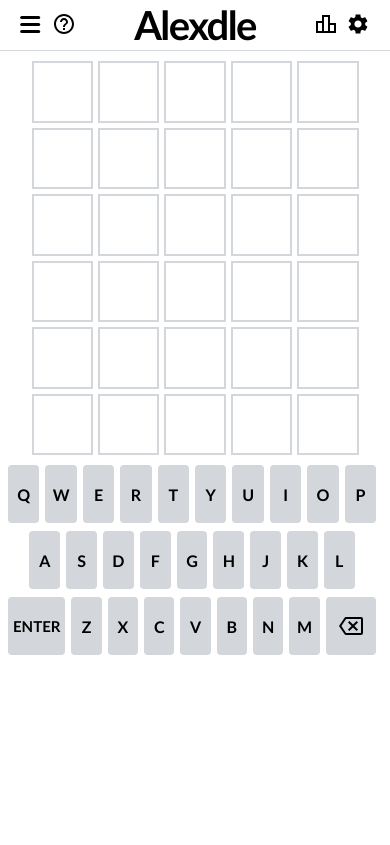
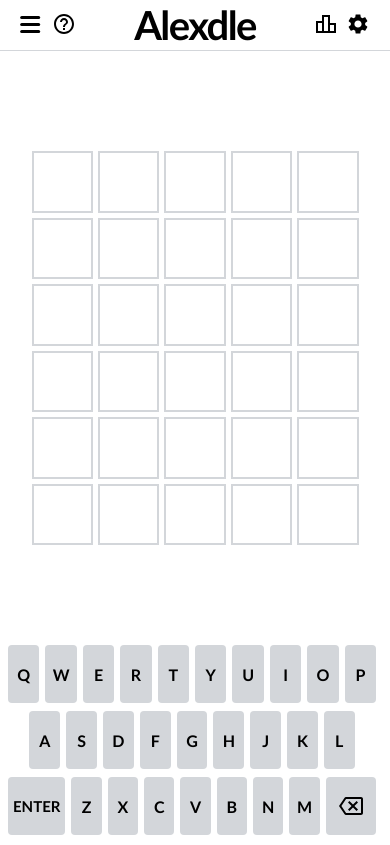
Before and after one commit to Al-Ip/alexdle, a React (Create React App) app: page / in a window 390 px wide. Built offline with nearby package versions, Linux system fonts and the light colour scheme; data requests are answered from the project's data file.

Commit message:
Fixed responsiveness issue

```diff
--- a/public/index.html
+++ b/public/index.html
@@ -27,7 +27,38 @@
     <title>Alexdle - Wordle but personalized to me! </title>
   </head>
   <body>
+      <header class='header'>
+        <div class="header-module">
+            <button type="button" id="header-module_navButton" class="header-module_icon" aria-label="Navigation menu. Click for links to other projects" tabindex="-1">
+                <svg width="24" height="17" viewBox="0 0 24 17" fill="none" xmlns="http://www.w3.org/2000/svg">
+                    <rect x="0.172974" width="20" height="3" rx="1.5" fill="#000000"></rect>
+                    <rect x="0.172974" y="7" width="20" height="3" rx="1.5" fill="#000000"></rect>
+                    <rect x="0.172974" y="14" width="20" height="3" rx="1.5" fill="#000000"></rect>
+                </svg>
+            </button>
+            <button type="button" id="help-button" class="header-module_icon" aria-label="Help" tabindex="-1">
+                <svg xmlns="http://www.w3.org/2000/svg" height="24" viewBox="0 0 24 24" width="24" class="game-icon" data-testid="icon-help">
+                    <path fill="#000000" d="M11 18h2v-2h-2v2zm1-16C6.48 2 2 6.48 2 12s4.48 10 10 10 10-4.48 10-10S17.52 2 12 2zm0 18c-4.41 0-8-3.59-8-8s3.59-8 8-8 8 3.59 8 8-3.59 8-8 8zm0-14c-2.21 0-4 1.79-4 4h2c0-1.1.9-2 2-2s2 .9 2 2c0 2-3 1.75-3 5h2c0-2.25 3-2.5 3-5 0-2.21-1.79-4-4-4z"></path>
+                </svg>
+            </button>
+        </div>
+        <div class="header-module_title">
+            Alexdle
+        </div>
+        <div class="header-module_menu">
+            <button type="button" id="statistics-button" class="header-module_icon" aria-label="Statistics" tabindex="-1">
+                <svg xmlns="http://www.w3.org/2000/svg" height="24" viewBox="0 0 24 24" width="24" class="game-icon" data-testid="icon-statistics">
+                    <path fill="#000000" d="M16,11V3H8v6H2v12h20V11H16z M10,5h4v14h-4V5z M4,11h4v8H4V11z M20,19h-4v-6h4V19z"></path>
+                </svg>
+            </button>
+            <button type="button" id="settings-button" class="header-module_icon" aria-label="Settings" tabindex="-1">
+                <svg xmlns="http://www.w3.org/2000/svg" height="24" viewBox="0 0 24 24" width="24" class="game-icon" data-testid="icon-settings">
+                    <path fill="#000000" d="M19.14,12.94c0.04-0.3,0.06-0.61,0.06-0.94c0-0.32-0.02-0.64-0.07-0.94l2.03-1.58c0.18-0.14,0.23-0.41,0.12-0.61 l-1.92-3.32c-0.12-0.22-0.37-0.29-0.59-0.22l-2.39,0.96c-0.5-0.38-1.03-0.7-1.62-0.94L14.4,2.81c-0.04-0.24-0.24-0.41-0.48-0.41 h-3.84c-0.24,0-0.43,0.17-0.47,0.41L9.25,5.35C8.66,5.59,8.12,5.92,7.63,6.29L5.24,5.33c-0.22-0.08-0.47,0-0.59,0.22L2.74,8.87 C2.62,9.08,2.66,9.34,2.86,9.48l2.03,1.58C4.84,11.36,4.8,11.69,4.8,12s0.02,0.64,0.07,0.94l-2.03,1.58 c-0.18,0.14-0.23,0.41-0.12,0.61l1.92,3.32c0.12,0.22,0.37,0.29,0.59,0.22l2.39-0.96c0.5,0.38,1.03,0.7,1.62,0.94l0.36,2.54 c0.05,0.24,0.24,0.41,0.48,0.41h3.84c0.24,0,0.44-0.17,0.47-0.41l0.36-2.54c0.59-0.24,1.13-0.56,1.62-0.94l2.39,0.96 c0.22,0.08,0.47,0,0.59-0.22l1.92-3.32c0.12-0.22,0.07-0.47-0.12-0.61L19.14,12.94z M12,15.6c-1.98,0-3.6-1.62-3.6-3.6 s1.62-3.6,3.6-3.6s3.6,1.62,3.6,3.6S13.98,15.6,12,15.6z"></path>
+                </svg>
+            </button>
+        </div>
+    </header>
     <noscript>You need to enable JavaScript to run this app.</noscript>
-    <div id="root"></div>
+    <div class="app-module" id="root"></div>
   </body>
 </html>
--- a/src/App.js
+++ b/src/App.js
@@ -1,6 +1,5 @@
-import { useEffect, useState } from "react";
+import { Fragment, useEffect, useState } from "react";
 import Alexdle from "./components/Alexdle";
-import Header from './components/Header'
 
 function App() {
   const [solution, setSolution] = useState(null)
@@ -16,10 +15,9 @@
   }, [setSolution])
 
   return (
-    <div className='App'>
-      <Header />
+    <Fragment>
       {solution && <Alexdle solution={solution}/>}
-    </div>
+    </Fragment>
   );
 }
 
--- a/src/components/Alexdle.js
+++ b/src/components/Alexdle.js
@@ -1,11 +1,11 @@
-import React, { useEffect, useState } from 'react'
+import React, { Fragment, useEffect, useState } from 'react'
 import useAlexdle from '../hooks/useAlexdle'
 import Grid from './Grid'
 import Keypad from './Keypad'
 import Modal from './Modal'
 
 export default function Alexdle({solution}) {
-    const {currentGuess, handleKeyup, guesses, isCorrect, turn, usedKeys, handleClick} = useAlexdle(solution)
+    const {currentGuess, handleKeyup, guesses, isCorrect, turn, usedKeys} = useAlexdle(solution)
     const [showModal, setShowModal] = useState(false)
 
     useEffect(() => {
@@ -23,15 +23,15 @@
         return () => {
           window.removeEventListener('keyup', handleKeyup)
         }
-    }, [handleKeyup, isCorrect])
+    }, [handleKeyup, isCorrect, turn])
 
   return (
-    <div className='app-module'>
+    <Fragment>
         <div className='board-container'>
           <Grid currentGuess={currentGuess} guesses={guesses} turn={turn}/>
         </div>
         <Keypad usedKeys={usedKeys} handleKeyup={handleKeyup} />
         {showModal && <Modal isCorrect={isCorrect} turn={turn} solution={solution} /> }
-    </div>
+    </Fragment>
   )
 }
--- a/src/components/Header.js
+++ /dev/null
@@ -1,37 +0,0 @@
-import React from 'react'
-
-export default function Header() {
-  return (
-    <div className='header'>
-        <div className="header-module">
-            <button type="button" id="header-module_navButton" className="header-module_icon" aria-label="Navigation menu. Click for links to other projects" tabIndex="-1">
-                <svg width="24" height="17" viewBox="0 0 24 17" fill="none" xmlns="http://www.w3.org/2000/svg">
-                    <rect x="0.172974" width="20" height="3" rx="1.5" fill="#000000"></rect>
-                    <rect x="0.172974" y="7" width="20" height="3" rx="1.5" fill="#000000"></rect>
-                    <rect x="0.172974" y="14" width="20" height="3" rx="1.5" fill="#000000"></rect>
-                </svg>
-            </button>
-            <button type="button" id="help-button" className="header-module_icon" aria-label="Help" tabIndex="-1">
-                <svg xmlns="http://www.w3.org/2000/svg" height="24" viewBox="0 0 24 24" width="24" className="game-icon" data-testid="icon-help">
-                    <path fill="#000000" d="M11 18h2v-2h-2v2zm1-16C6.48 2 2 6.48 2 12s4.48 10 10 10 10-4.48 10-10S17.52 2 12 2zm0 18c-4.41 0-8-3.59-8-8s3.59-8 8-8 8 3.59 8 8-3.59 8-8 8zm0-14c-2.21 0-4 1.79-4 4h2c0-1.1.9-2 2-2s2 .9 2 2c0 2-3 1.75-3 5h2c0-2.25 3-2.5 3-5 0-2.21-1.79-4-4-4z"></path>
-                </svg>
-            </button>
-        </div>
-        <div className="header-module_title">
-            Alexdle
-        </div>
-        <div className="header-module_menu">
-            <button type="button" id="statistics-button" className="header-module_icon" aria-label="Statistics" tabIndex="-1">
-                <svg xmlns="http://www.w3.org/2000/svg" height="24" viewBox="0 0 24 24" width="24" className="game-icon" data-testid="icon-statistics">
-                    <path fill="#000000" d="M16,11V3H8v6H2v12h20V11H16z M10,5h4v14h-4V5z M4,11h4v8H4V11z M20,19h-4v-6h4V19z"></path>
-                </svg>
-            </button>
-            <button type="button" id="settings-button" className="header-module_icon" aria-label="Settings" tabIndex="-1">
-                <svg xmlns="http://www.w3.org/2000/svg" height="24" viewBox="0 0 24 24" width="24" className="game-icon" data-testid="icon-settings">
-                    <path fill="#000000" d="M19.14,12.94c0.04-0.3,0.06-0.61,0.06-0.94c0-0.32-0.02-0.64-0.07-0.94l2.03-1.58c0.18-0.14,0.23-0.41,0.12-0.61 l-1.92-3.32c-0.12-0.22-0.37-0.29-0.59-0.22l-2.39,0.96c-0.5-0.38-1.03-0.7-1.62-0.94L14.4,2.81c-0.04-0.24-0.24-0.41-0.48-0.41 h-3.84c-0.24,0-0.43,0.17-0.47,0.41L9.25,5.35C8.66,5.59,8.12,5.92,7.63,6.29L5.24,5.33c-0.22-0.08-0.47,0-0.59,0.22L2.74,8.87 C2.62,9.08,2.66,9.34,2.86,9.48l2.03,1.58C4.84,11.36,4.8,11.69,4.8,12s0.02,0.64,0.07,0.94l-2.03,1.58 c-0.18,0.14-0.23,0.41-0.12,0.61l1.92,3.32c0.12,0.22,0.37,0.29,0.59,0.22l2.39-0.96c0.5,0.38,1.03,0.7,1.62,0.94l0.36,2.54 c0.05,0.24,0.24,0.41,0.48,0.41h3.84c0.24,0,0.44-0.17,0.47-0.41l0.36-2.54c0.59-0.24,1.13-0.56,1.62-0.94l2.39,0.96 c0.22,0.08,0.47,0,0.59-0.22l1.92-3.32c0.12-0.22,0.07-0.47-0.12-0.61L19.14,12.94z M12,15.6c-1.98,0-3.6-1.62-3.6-3.6 s1.62-3.6,3.6-3.6s3.6,1.62,3.6,3.6S13.98,15.6,12,15.6z"></path>
-                </svg>
-            </button>
-        </div>
-    </div>
-  )
-}
--- a/src/index.css
+++ b/src/index.css
@@ -1,5 +1,6 @@
 body {
-  height: 100%;
+  height: 100vh;
+  /* height: 100%; */
   background-color: #ffffff;
   margin: 0;
   padding: 0;
```
